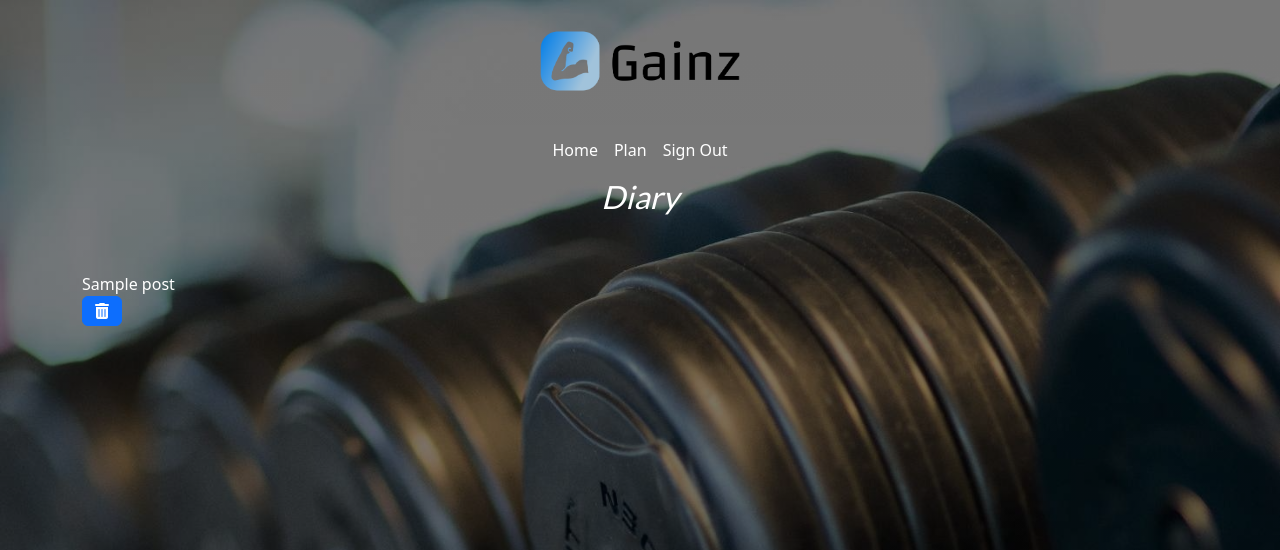
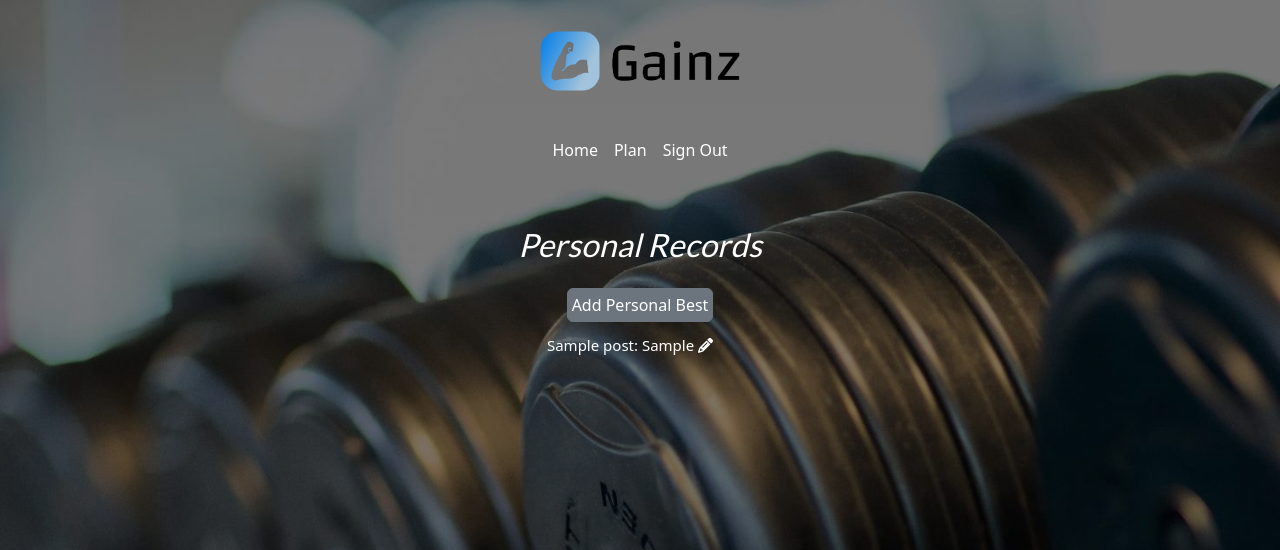
Before and after one commit to ervinCodes/fitness-app, a Node server app: page /feed in a window 1280 px wide. Shown: the top 550 px of the page. Run offline with Node 20, Linux system fonts and the light colour scheme; a user stored in the database is signed in; tables that the repository leaves empty hold one stand-in row (values such as "Sample post"); some libraries are stand-ins or nearby versions.

Commit message:
Edit PR feature

```diff
--- a/controllers/home.js
+++ b/controllers/home.js
@@ -42,9 +42,16 @@ module.exports = {
     }
   },
   getFeed: async (req, res) => {
+    console.log(req.user);
     try {
+      const postById = await Post.find({ user: req.user.id });
+      console.log(req.params.id);
       const post = await Post.find().sort({ createdAt: "desc" }).lean();
-      res.render("feed.ejs", { post: post });
+      res.render("feed.ejs", {
+        user: req.user.id,
+        post: post,
+        postById: postById,
+      });
     } catch (err) {
       console.log(err);
     }
--- a/public/css/styles.css
+++ b/public/css/styles.css
@@ -197,6 +197,11 @@ section {
   }
 }
 
+.personalBest {
+  font-size: 15px;
+  max-width: ;
+}
+
 /******************************************
 /* SUNDAY
 /*******************************************/
@@ -243,7 +248,7 @@ li {
 }
 
 .fa-pencil {
-  color: black;
+  color: white;
   padding-right: 20px;
   cursor: pointer;
 }
--- a/public/js/main.js
+++ b/public/js/main.js
@@ -4,7 +4,7 @@ const workoutComplete = document.querySelectorAll("span.completed");
 const workoutReset = document.querySelectorAll("button.reset");
 const workoutCircle = document.querySelectorAll(".fa-circle");
 const workoutCheck = document.querySelectorAll(".fa-circle-check");
-// let checked = document.querySelectorAll("#checked");
+// const editModal = document.querySelectorAll(".triggerEditModal");
 
 Array.from(deleteBtn).forEach((el) => {
   el.addEventListener("click", deleteWorkout);
@@ -30,9 +30,26 @@ Array.from(workoutReset).forEach((el) => {
   el.addEventListener("click", resetWorkout);
 });
 
-// Array.from(checked).forEach((el) => {
-//   el.addEventListener("click", getAllChecked);
+// Array.from(editModal).forEach((el) => {
+//   el.addEventListener("click", triggerEditModal);
 // });
+
+// async function triggerEditModal() {
+//   const workoutId = this.parentNode.dataset.id;
+//   try {
+//     const response = await fetch("/home/getFeed", {
+//       method: "get",
+//       headers: { "Content-type": "application/json" },
+//       body: JSON.stringify({
+//         workoutIdFromJSFile: workoutId,
+//       }),
+//     });
+//     const data = await response.json(); // shows data in console
+//     console.log(data);
+//   } catch (err) {
+//     console.log(err);
+//   }
+// }
 
 async function deleteWorkout() {
   const workoutId = this.parentNode.dataset.id;
@@ -44,7 +61,7 @@ async function deleteWorkout() {
         workoutIdFromJSFile: workoutId,
       }),
     });
-    const data = await response.json();
+    const data = await response.json(); // shows data in console
     console.log(data);
     location.reload();
   } catch (err) {
--- a/routes/posts.js
+++ b/routes/posts.js
@@ -7,7 +7,7 @@ const { ensureAuth, ensureGuest } = require("../middleware/auth");
 
 router.post("/createSundayWorkout", postsController.createSundayWorkout);
 
-router.post("/createPost", postsController.createPost);
+router.post("/createPersonalBest", postsController.createPersonalBest);
 
 router.put("/markComplete", postsController.markComplete);
 
--- a/views/feed.ejs
+++ b/views/feed.ejs
@@ -1,33 +1,163 @@
 <%- include('partials/header') -%> <%- include('partials/navbar') -%>
 
 <div class="container feedSection">
-  <div class="row">
+  <div class="row pt-5">
     <div class="d-flex justify-content-center">
       <h2 class="text-white">
-        <i>Diary</i>
+        <i>Personal Records</i>
       </h2>
     </div>
   </div>
   <div class="row">
-    <div class="col">
-      <ul class="row list-unstyled">
+    <div class="col-12 d-flex justify-content-center pt-3">
+      <button
+        type="button"
+        class="btn btn-secondary mb-2 p-1"
+        data-bs-toggle="modal"
+        data-bs-target="#addPersonalBest"
+        >
+        Add Personal Best
+        </button>
+    </div>
+    <div class="col-12 d-flex justify-content-center">
+      <ul class="list-unstyled d-flex flex-column ">
         <% for(var i=0; i<post.length; i++) {%>
-          <li class="col justify-content-between mt-5">
-            <a href="/post/<%= post[i]._id%>" class="text-white">
-              <%= post[i].title %>
-            </a>
-            <form
-            action="/post/deletePost/<%= post[i].id %>?_method=DELETE"
-            method="POST"
-            class="col-3"
-          >
-            <button class="btn btn-primary fa fa-trash" type="submit"></button>
-          </form>
+          <li class="col mt-1 text-white personalBest">
+              <span>
+                <%= post[i].name %>:
+              </span>
+              <span>
+                <%= post[i].personalRecord %>
+              </span>
+              <!-- ========================================================================================================================Edit Trigger Modal ======================================================================================================================== -->
+              <span>
+                <a type="button"
+                data-bs-toggle="modal"
+                data-bs-target="#<%= postById.name %>"
+                class="triggerEditModal">
+                  <i class="fa-solid fa-pencil"></i>
+                </a>
+              </span>
           </li>
         <% } %>
-        </ul>
+      </ul>
     </div>
   </div>
 </div>
 
 <%- include('partials/footer') -%>
+
+
+  <!-- ================================================================================================================================================Add Personal Best Modal ================================================================================================================================================-->
+  <div
+    class="modal fade"
+    id="addPersonalBest"
+    tabindex="-1"
+    role="dialog"
+    aria-labelledby="addPersonalBestTitle"
+    aria-hidden="true"
+  >
+    <div class="modal-dialog modal-dialog-centered" role="document">
+      <div class="modal-content">
+        <div class="modal-header d-flex justify-content-center">
+          <h5 class="modal-title" id="addPersonalBest">Personal Best</h5>
+        </div>
+        <div class="modal-body">
+          <!-- Form -->
+          <form action="/post/createPersonalBest" method="POST">
+            <div class="row mb-3 d-flex justify-content-center">
+              <!-- Workout Name -->
+              <div class="col-10">
+                <label for="name" class="form-label">Name</label>
+                <input
+                  type="text"
+                  class="form-control"
+                  id="name"
+                  name="name"
+                />
+              </div>
+            </div>
+            <!-- PR -->
+            <div class="row d-flex justify-content-center pb-4">
+              <div class="col-10">
+                <label for="personalRecord" class="form-label">PR</label>
+                <input
+                  type="text"
+                  class="form-control"
+                  id="personalRecord"
+                  name="personalRecord"
+                />
+              </div>
+            </div>
+            <!-- Close -->
+            <button
+              type="button"
+              class="btn btn-secondary"
+              data-bs-dismiss="modal"
+            >
+              Close
+            </button>
+            <!-- Save Changes -->
+            <button type="submit" class="btn btn-secondary">Save changes</button>
+          </form>
+        </div>
+      </div>
+    </div>
+  </div>
+
+    <!-- ============================================================================================================================================Edit Personal Best Modal ============================================================================================================================================-->
+    <div
+    class="modal fade"
+    id="<%= postById.name %>"
+    tabindex="-1"
+    role="dialog"
+    aria-labelledby="addPersonalBestTitle"
+    aria-hidden="true"
+  >
+    <div class="modal-dialog modal-dialog-centered" role="document">
+      <div class="modal-content">
+        <div class="modal-header d-flex justify-content-center">
+          <h5 class="modal-title" id="addPersonalBest">Personal Best</h5>
+        </div>
+        <div class="modal-body">
+          <!-- Form -->
+          <form action="/post/createPersonalBest" method="POST">
+            <div class="row mb-3 d-flex justify-content-center">
+              <!-- Workout Name -->
+              <div class="col-10">
+                <label for="name" class="form-label">Name</label>
+                <input
+                  type="text"
+                  class="form-control"
+                  id="name"
+                  name="name"
+                />
+              </div>
+            </div>
+            <!-- PR -->
+            <div class="row d-flex justify-content-center pb-4">
+              <div class="col-10">
+                <label for="personalRecord" class="form-label">PR</label>
+                <input
+                  type="text"
+                  class="form-control"
+                  id="personalRecord"
+                  name="personalRecord"
+                />
+              </div>
+            </div>
+            <!-- Close -->
+            <button
+              type="button"
+              class="btn btn-secondary"
+              data-bs-dismiss="modal"
+            >
+              Close
+            </button>
+            <!-- Save Changes -->
+            <button type="submit" class="btn btn-secondary">Save changes</button>
+          </form>
+        </div>
+      </div>
+    </div>
+  </div>
--- a/views/profile.ejs
+++ b/views/profile.ejs
@@ -35,7 +35,7 @@
           class="profile-buttons p-2 mt-2 mb-2 d-flex justify-content-between"
         >
           <i class="fa-solid fa-calendar pt-1"></i>
-          Diary
+          PR Tracker
           <i class="fa-solid fa-chevron-right pt-1"></i>
         </button>
       </a>
```
Also changed, not shown: controllers/posts.js (+3 -4 lines), models/Post.js (+2 -6 lines), views/days/sunday.ejs (+8 -8 lines).
